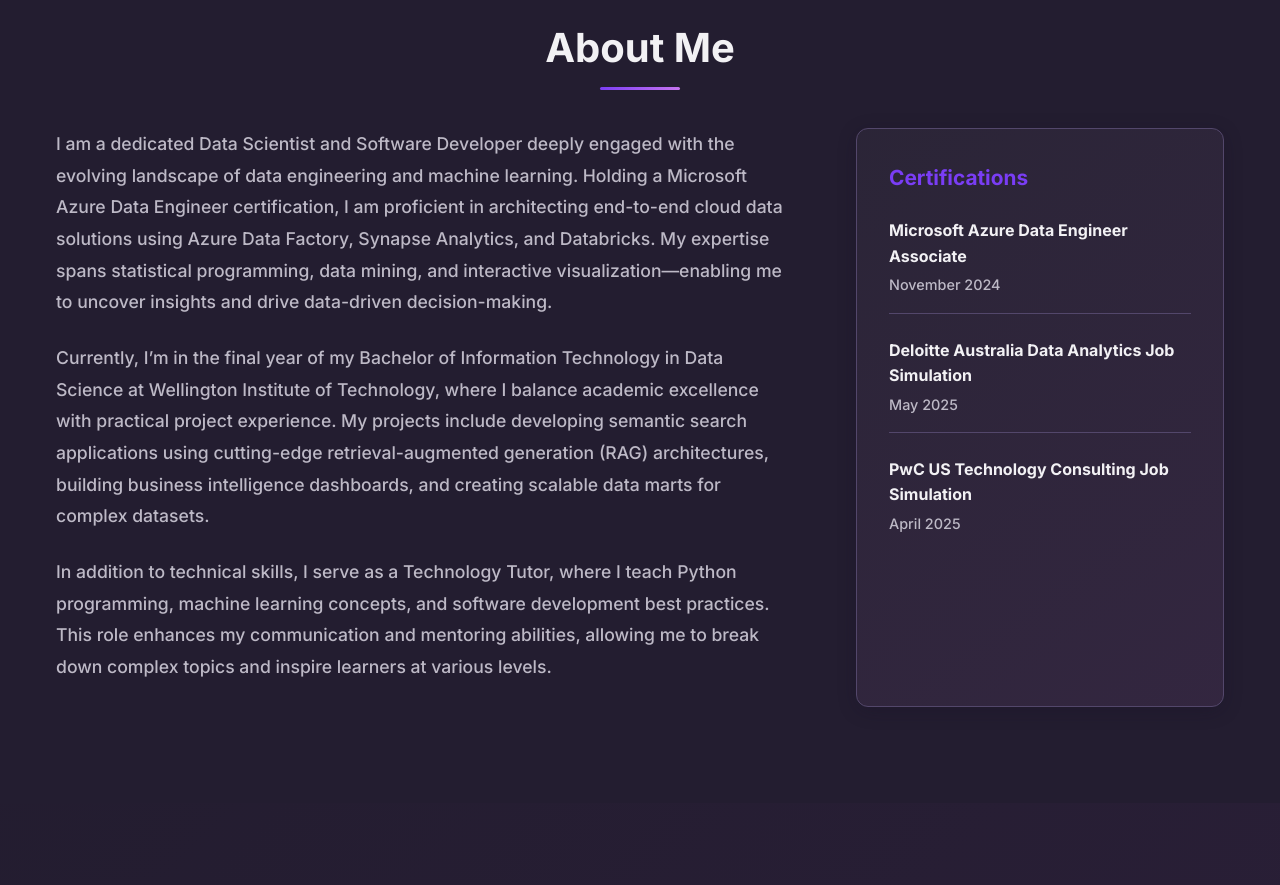
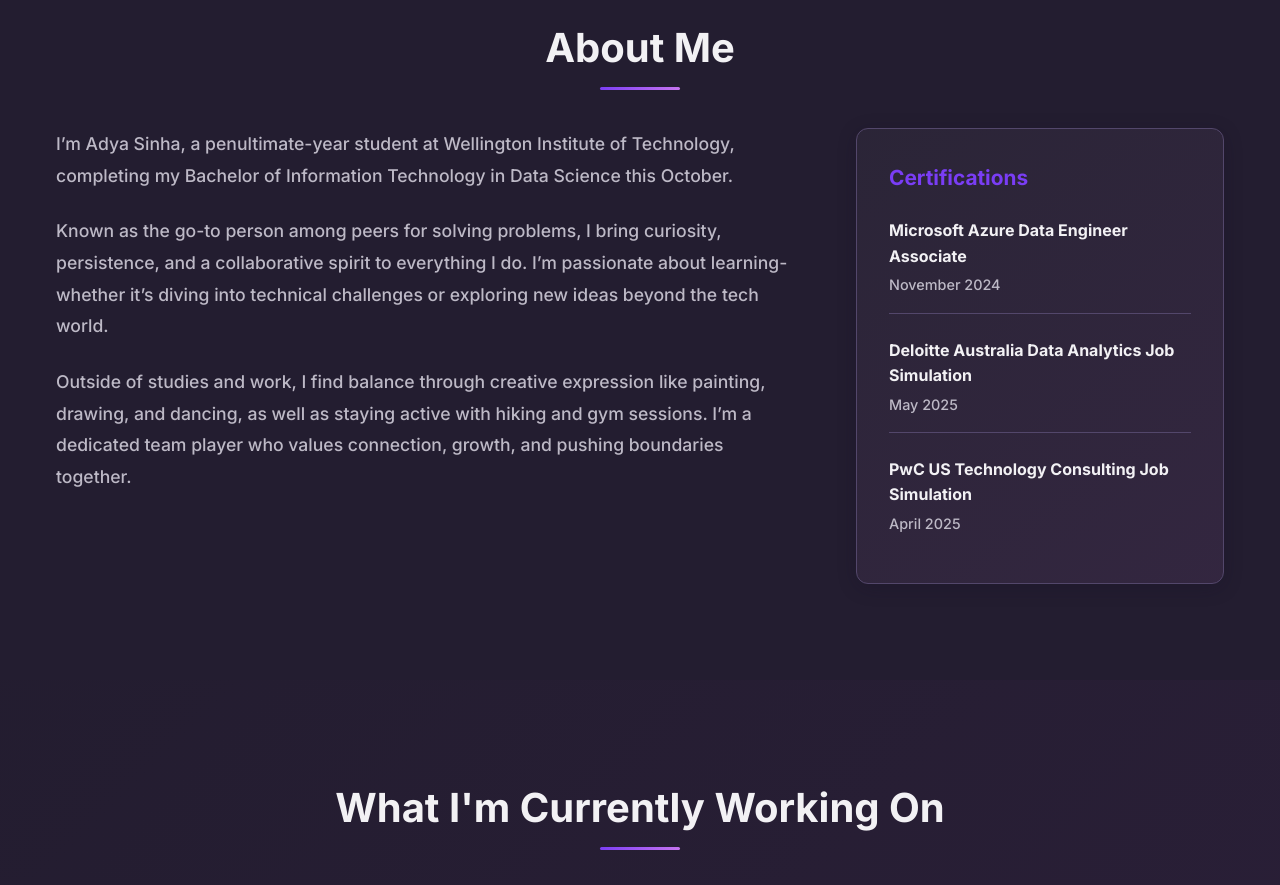
Before and after one commit to adyasinha-WIT/adyasinha-WIT.github.io, a plain HTML site: page index.html in a window 1280 px wide. Shown: the part 880-1765 px from the top of the page. Drawn offline with Linux system fonts and the light colour scheme.

Commit message:
updating the intro paragraph

```diff
--- a/index.html
+++ b/index.html
@@ -60,11 +60,12 @@
             <h2 class="section-title">About Me</h2>
             <div class="about-content">
                 <div class="about-text">
-                    <p>I am a dedicated Data Scientist and Software Developer deeply engaged with the evolving landscape of data engineering and machine learning. Holding a Microsoft Azure Data Engineer certification, I am proficient in architecting end-to-end cloud data solutions using Azure Data Factory, Synapse Analytics, and Databricks. My expertise spans statistical programming, data mining, and interactive visualization—enabling me to uncover insights and drive data-driven decision-making.</p>
+                    <p>I’m Adya Sinha, a penultimate-year student at Wellington Institute of Technology, completing my Bachelor of Information Technology in Data Science this October.</p>
 
-                    <p>Currently, I’m in the final year of my Bachelor of Information Technology in Data Science at Wellington Institute of Technology, where I balance academic excellence with practical project experience. My projects include developing semantic search applications using cutting-edge retrieval-augmented generation (RAG) architectures, building business intelligence dashboards, and creating scalable data marts for complex datasets.</p>
+                    <p>Known as the go-to person among peers for solving problems, I bring curiosity, persistence, and a collaborative spirit to everything I do. I’m passionate about learning- whether it’s diving into technical challenges or exploring new ideas beyond the tech world. </p>
 
-                    <p>In addition to technical skills, I serve as a Technology Tutor, where I teach Python programming, machine learning concepts, and software development best practices. This role enhances my communication and mentoring abilities, allowing me to break down complex topics and inspire learners at various levels.</p>
+                    <p>Outside of studies and work, I find balance through creative expression like painting, drawing, and dancing, as well as staying active with hiking and gym sessions. I’m a dedicated team player who values connection, growth, and pushing boundaries together.</p>
+
                 </div>
                 <div class="certifications">
                     <h3>Certifications</h3>
```
